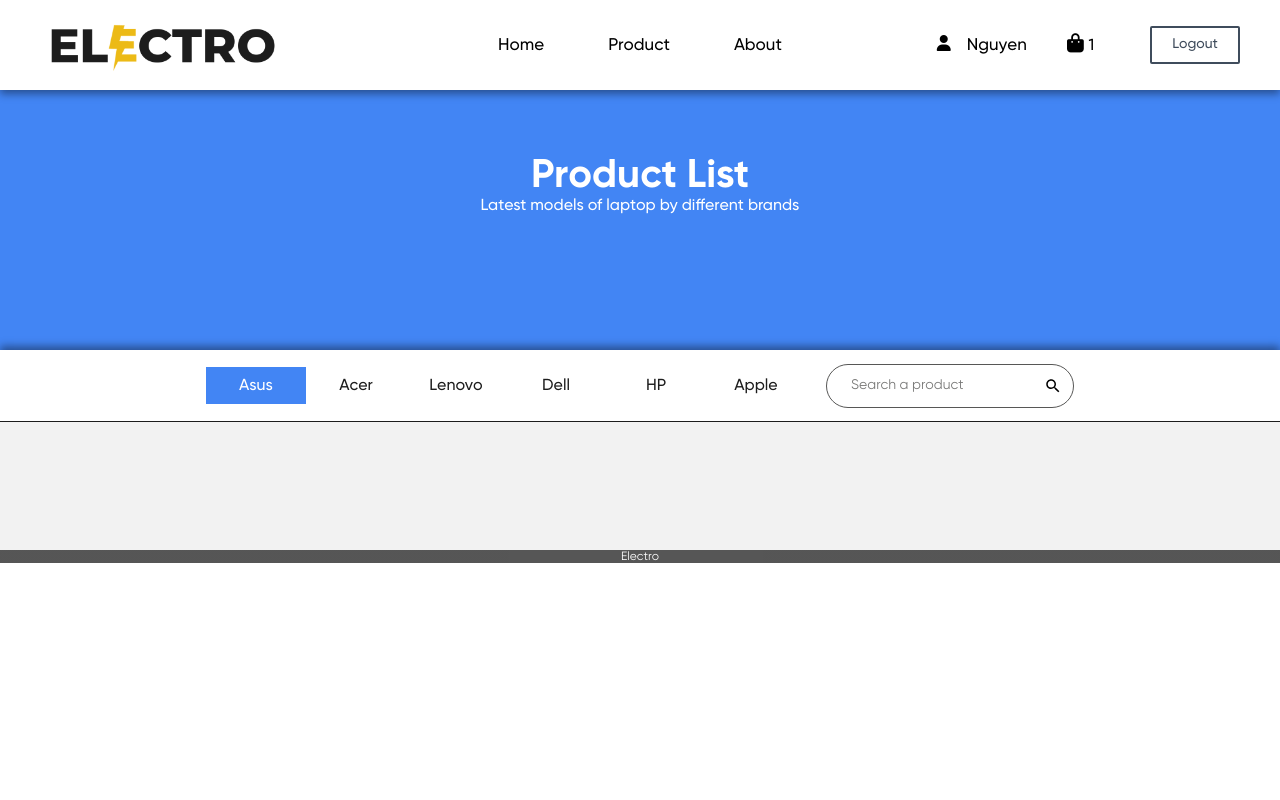
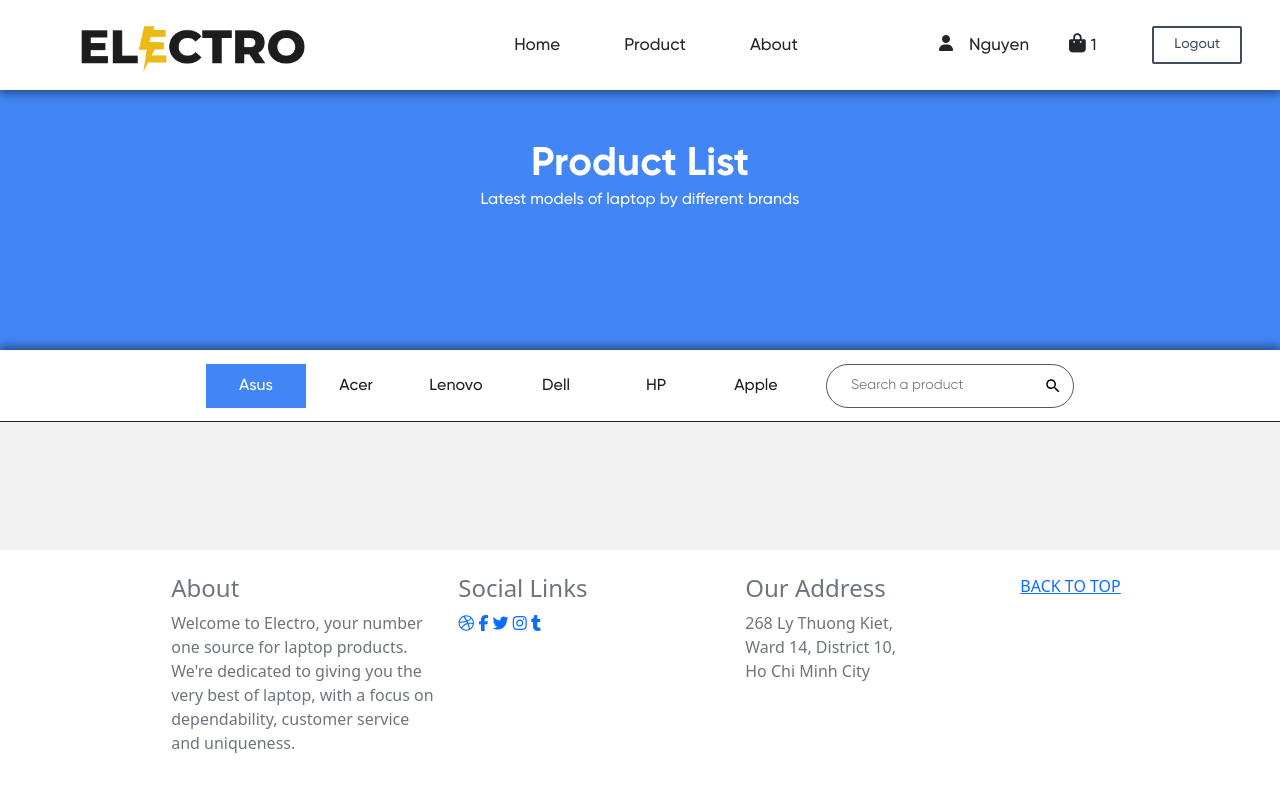
Before and after one commit to anhtien228/ecommerce-web, a PHP site: page /user_index.php in a window 1280 px wide. Run offline with PHP 8.4, Linux system fonts and the light colour scheme; a user stored in the database is signed in; data that the repository does not hold is empty; some libraries are stand-ins or nearby versions.

Commit message:
Add bootstrap Fix footer

```diff
--- /dev/null
+++ b/libs/footer.php
@@ -0,0 +1,34 @@
+<!--Footer-->
+<footer class="text-muted py-4">
+    <div class="container">
+        <p class="float-end mb-1">
+            <a href="#">BACK TO TOP</a>
+        </p>
+        <div class="row">
+            <div class="col-lg-4">
+                <h4>About</h4>
+                <div class="hline-w"></div>
+                <p>Welcome to Electro, your number one source for laptop products. We're dedicated to giving you the
+                    very best of laptop, with a focus on dependability, customer service and uniqueness.</p>
+            </div>
+            <div class="col-lg-4">
+                <h4>Social Links</h4>
+                <div class="hline-w"></div>
+                <p>
+                    <a href="#"><i class="fa fa-dribbble"></i></a>
+                    <a href="#"><i class="fa fa-facebook"></i></a>
+                    <a href="#"><i class="fa fa-twitter"></i></a>
+                    <a href="#"><i class="fa fa-instagram"></i></a>
+                    <a href="#"><i class="fa fa-tumblr"></i></a>
+                </p>
+            </div>
+            <div class="col-lg-4">
+                <h4>Our Address</h4>
+                <div class="hline-w"></div>
+                <p>
+                    268 Ly Thuong Kiet,<br/> Ward 14, District 10,<br/> Ho Chi Minh City<br/>
+                </p>
+            </div>
+        </div>
+    </div>
+</footer>
--- a/user_index.php
+++ b/user_index.php
@@ -12,6 +12,10 @@ if(!isset($_SESSION["user_name"]))
         <meta http-equiv="X-UA-Compatible" content="ie=edge" />
         <meta name="format-detection" content="telephone=no">
         <title>Electro</title>
+
+        <!-- Bootstrap CSS -->
+        <link href="https://cdn.jsdelivr.net/npm/bootstrap@5.0.0-beta1/dist/css/bootstrap.min.css" rel="stylesheet" integrity="sha384-giJF6kkoqNQ00vy+HMDP7azOuL0xtbfIcaT9wjKHr8RbDVddVHyTfAAsrekwKmP1" crossorigin="anonymous">
+
         <!--reset css-->
         <link rel="stylesheet" href="css/product.css"/>
         <link rel="stylesheet" href="css/flex_user.css"/>
@@ -266,9 +270,10 @@ if(!isset($_SESSION["user_name"]))
         </div>
         </section>
 
-        <!--Footer-->
-        <div class="footer">
-            <p>Electro</p>
-        </div>
-
+        <?php
+        include "libs/footer.php"; // Using footer file here
+        ?>
+        <!-- Bootstrap Bundle with Popper -->
+        <script src="https://cdn.jsdelivr.net/npm/bootstrap@5.0.0-beta1/dist/js/bootstrap.bundle.min.js" integrity="sha384-ygbV9kiqUc6oa4msXn9868pTtWMgiQaeYH7/t7LECLbyPA2x65Kgf80OJFdroafW" crossorigin="anonymous"></script>
+    </body>
     </html>
```
